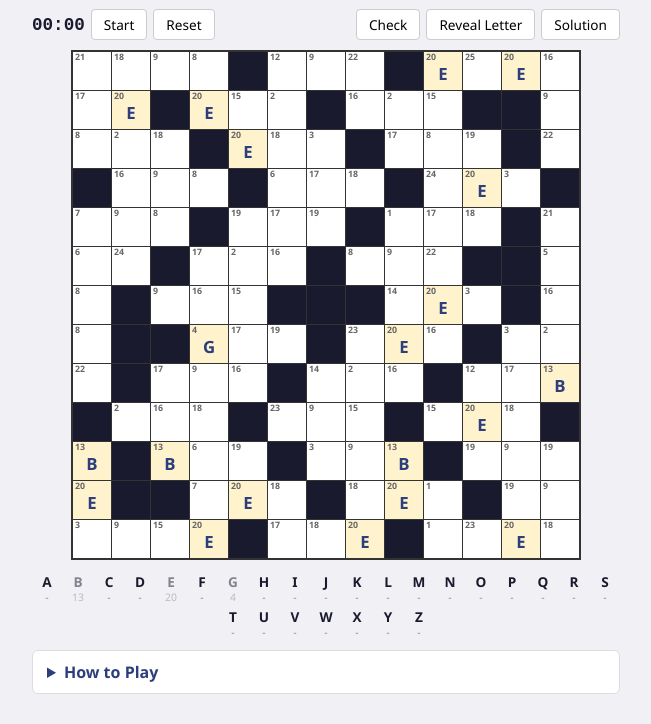
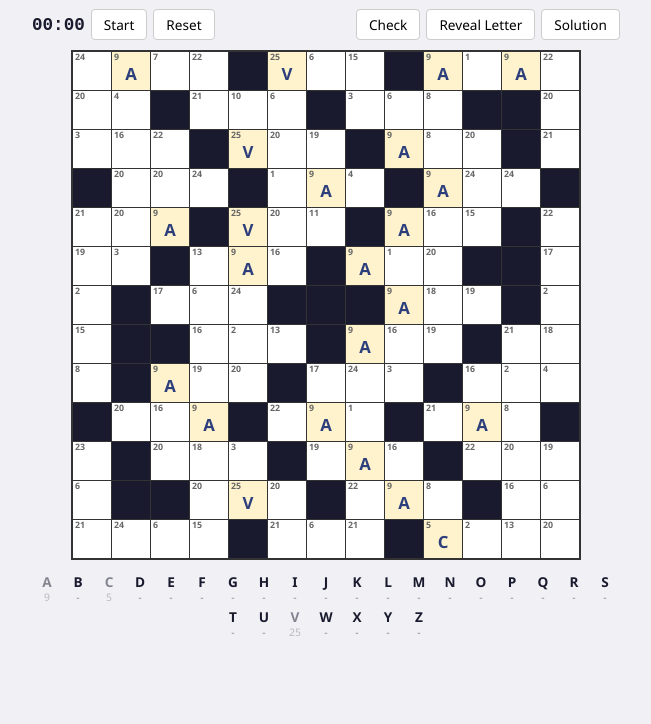
Before and after one commit to lpmi-13/gameface, a plain HTML site: page index.html in a window 1280 px wide. Shown: the part 76-800 px from the top of the page, without its empty margins (314-965 px from the left). Drawn offline with Linux system fonts and the light colour scheme.

Commit message:
Revamp UI

```diff
--- a/css/style.css
+++ b/css/style.css
@@ -258,31 +258,6 @@ header h1 {
   color: #1565c0;
 }
 
-/* Instructions */
-.instructions {
-  margin-top: 8px;
-}
-
-.instructions details {
-  background: var(--white);
-  border: 1px solid #ddd;
-  border-radius: 6px;
-  padding: 10px 14px;
-}
-
-.instructions summary {
-  cursor: pointer;
-  font-weight: 600;
-  color: var(--primary);
-}
-
-.instructions p {
-  margin-top: 8px;
-  font-size: 0.9rem;
-  line-height: 1.5;
-  color: #555;
-}
-
 /* Responsive */
 @media (max-width: 520px) {
   :root {
--- a/index.html
+++ b/index.html
@@ -40,15 +40,6 @@
       </div>
 
       <div id="message" class="hidden"></div>
-
-      <div class="instructions">
-        <details>
-          <summary>How to Play</summary>
-          <p>Codewords are like crosswords, but with no clues. Every letter of the alphabet has been replaced by a number (1-26). The same number always represents the same letter.</p>
-          <p>A few letters are revealed to get you started. Use these to deduce other letters and complete the grid with valid English words.</p>
-          <p><strong>Controls:</strong> Click a cell, then type a letter. Use arrow keys to navigate. Press Delete/Backspace to clear a cell.</p>
-        </details>
-      </div>
     </div>
   </div>
 
--- a/js/generator.js
+++ b/js/generator.js
@@ -57,6 +57,8 @@ var GRID_TEMPLATES = [
     "1111011101111"
   ]
 ];
+
+const DAILY_THEME_WORD = 'BIRTANEM';
 
 /**
  * Parse a grid template into a 2D array of booleans (true = white cell).
@@ -165,14 +167,25 @@ function getSlotPattern(slot, letterGrid) {
   return slot.cells.map(({ r, c }) => letterGrid[r][c] || '.').join('');
 }
 
+function getSlotIndicesByLength(slots, len) {
+  const indices = [];
+  for (let i = 0; i < slots.length; i++) {
+    if (slots[i].cells.length === len) {
+      indices.push(i);
+    }
+  }
+  return indices;
+}
+
 /**
  * Attempt to fill the grid with valid words using backtracking.
  * Returns the filled letterGrid or null if failed.
  */
-function fillGrid(grid, slots, rng, maxAttempts) {
+function fillGrid(grid, slots, rng, maxAttempts, fixedSlots) {
   const rows = grid.length;
   const cols = grid[0].length;
   const letterGrid = Array.from({ length: rows }, () => Array(cols).fill(null));
+  const assignments = fixedSlots || [];
 
   // Build cell-to-slots mapping
   const cellToSlots = {};
@@ -187,6 +200,38 @@ function fillGrid(grid, slots, rng, maxAttempts) {
   const filledSlots = new Set();
   const usedWords = new Set(); // Prevent duplicate words
   let attempts = 0;
+
+  function applyFixedSlots() {
+    for (const assignment of assignments) {
+      const slot = slots[assignment.slotIdx];
+      if (!slot || slot.cells.length !== assignment.word.length || usedWords.has(assignment.word)) {
+        return false;
+      }
+
+      for (let i = 0; i < slot.cells.length; i++) {
+        const { r, c } = slot.cells[i];
+        const existing = letterGrid[r][c];
+        if (existing && existing !== assignment.word[i]) {
+          return false;
+        }
+        letterGrid[r][c] = assignment.word[i];
+      }
+
+      filledSlots.add(assignment.slotIdx);
+      usedWords.add(assignment.word);
+    }
+
+    for (let i = 0; i < slots.length; i++) {
+      if (filledSlots.has(i)) continue;
+      const pattern = getSlotPattern(slots[i], letterGrid);
+      const candidates = getCandidates(pattern).filter(w => !usedWords.has(w));
+      if (candidates.length === 0) {
+        return false;
+      }
+    }
+
+    return true;
+  }
 
   function getMostConstrainedSlot() {
     let bestIdx = -1;
@@ -266,6 +311,7 @@ function fillGrid(grid, slots, rng, maxAttempts) {
     return false;
   }
 
+  if (!applyFixedSlots()) return null;
   return solve() ? letterGrid : null;
 }
 
@@ -327,11 +373,24 @@ function generatePuzzle(dateStr) {
     const grid = parseTemplate(GRID_TEMPLATES[tIdx]);
     const slots = extractSlots(grid);
     slots.sort((a, b) => b.cells.length - a.cells.length);
+    const themeSlotIndices = getSlotIndicesByLength(slots, DAILY_THEME_WORD.length);
+
+    if (themeSlotIndices.length === 0) continue;
 
     // Try multiple seeds per template
     for (let s = 0; s < 8; s++) {
-      const attemptRng = createRNG(seed + t * 9973 + s * 7919);
-      const letterGrid = fillGrid(grid, slots, attemptRng, 60000);
+      const slotOrder = [...themeSlotIndices];
+      seededShuffle(slotOrder, createRNG(seed + t * 9973 + s * 7919));
+
+      for (const slotIdx of slotOrder) {
+        const attemptRng = createRNG(seed + t * 9973 + s * 7919 + slotIdx * 101);
+        const letterGrid = fillGrid(
+          grid,
+          slots,
+          attemptRng,
+          60000,
+          [{ slotIdx, word: DAILY_THEME_WORD }]
+        );
 
         if (letterGrid) {
           const letterToNumber = assignCodeNumbers(letterGrid, rng);
@@ -346,6 +405,7 @@ function generatePuzzle(dateStr) {
         }
       }
     }
+  }
 
   throw new Error('Failed to generate puzzle. Please try again.');
 }
--- a/js/words.js
+++ b/js/words.js
@@ -374,7 +374,7 @@ var WORD_LIST_RAW = [
   "advanced","advocate","affected","airplane","alliance","although","aluminum","ambition","analytic",
   "ancestor","announce","anything","anywhere","apparent","appetite","applause","approach","approval",
   "argument","artifact","assembly","aviation","backbone","bachelor","backdrop","backward","bacteria",
-  "balanced","bankrupt","baseline","bathroom","becoming","behavior","benedict","birthday","biscuit",
+  "balanced","bankrupt","baseline","bathroom","becoming","behavior","benedict","birtanem","birthday","biscuit",
   "boldness","bookmark","boundary","bracelet","brochure","building","bulletin","business","butchery",
   "calendar","campaign","capacity","cardigan","cashmere","casualty","catching","category","cautious",
   "ceremony","champion","chaplain","chapters","chemical","children","chimeral","christen","circular",
```
Lines whose indentation alone changed are shown as unchanged.
